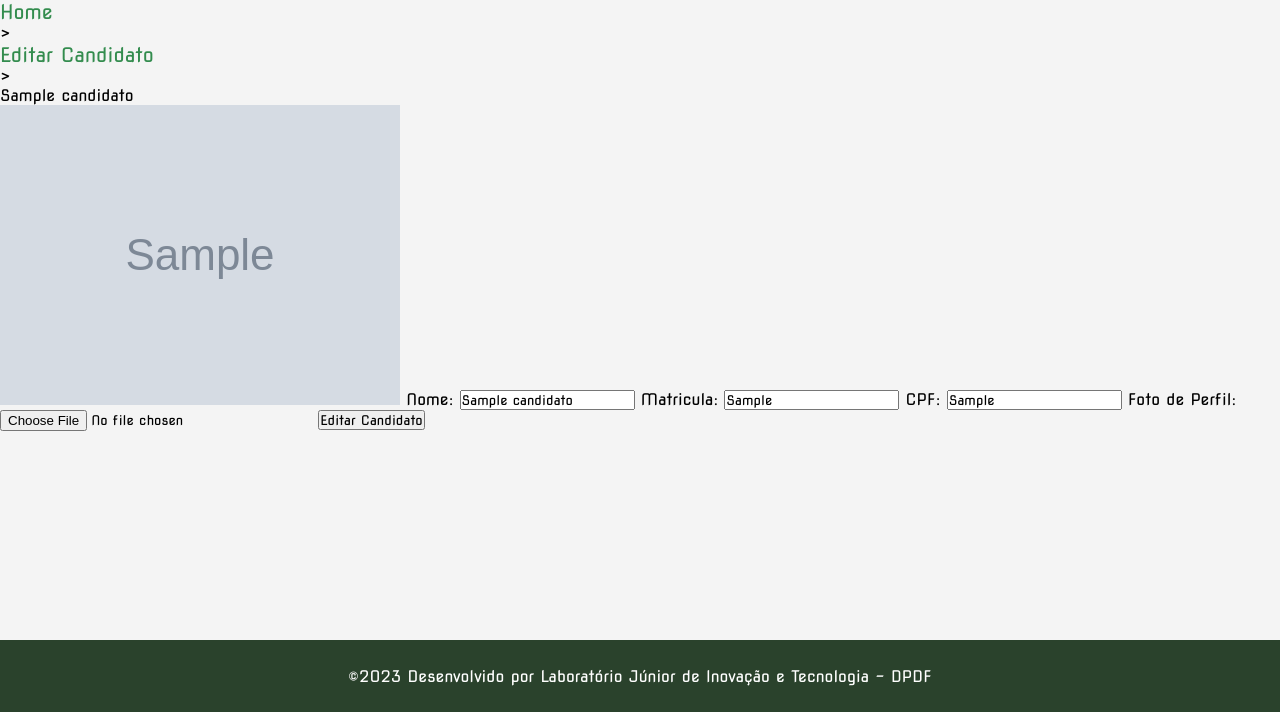
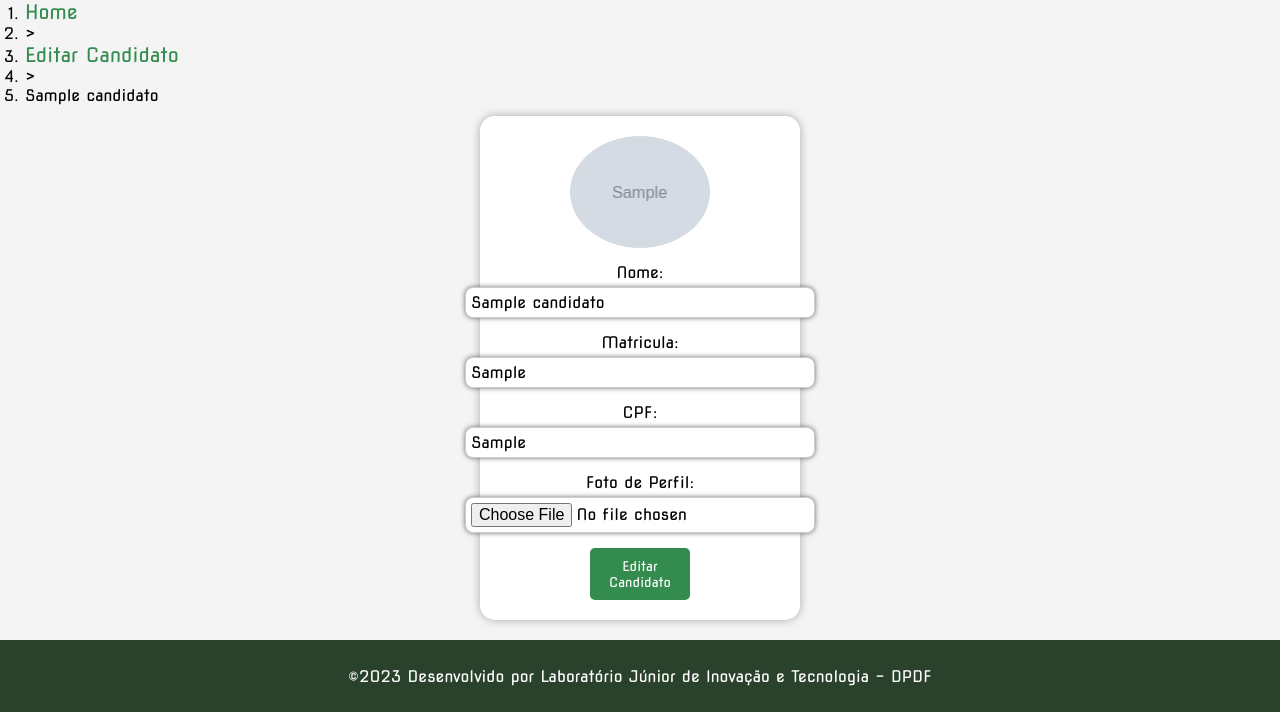
Before and after one commit to gontijogabriel/e-votos, a Django app: page /editar-candidato/1 in a window 1280 px wide. Shown: the part 88-800 px from the top of the page. Run offline with Django 4.2, Linux system fonts and the light colour scheme; a user stored in the database is signed in; tables that the repository leaves empty hold one stand-in row (values such as "Sample post"); grey boxes marked "Sample" are stand-in pictures.

Commit message:
editar candidato front, login ajuste front

```diff
--- a/sprint.txt
+++ b/sprint.txt
@@ -1,8 +1,13 @@
 - somente admin cadastra eleitor
+- gerar log de tudo que o administrador e comite do sistema faz, eleitor não
 
 - Login
     - remover cadastrar eleitor
 
+- Cadastro do eleitor
+    - Senha aleatória enviada para o e-mail, adm não saber qual é a senha !
+
+
 Ideias:
 - botao na pagina de login para eleitor realizar o voto
 - adicionar opcao onde o admin consegue importar uma planilha com os dados de candidatos e eleitores para serem cadastrados
--- a/static/css/style.css
+++ b/static/css/style.css
@@ -104,16 +104,24 @@ footer {
     font-size: 2rem;
     margin-bottom: 10px;
 }
+.login-form-container label {
+    align-self: self-start;
+    padding-left: 10px;
+}
 
 .login-form-container form {
+    display: flex;
+    align-items: center;
+    justify-content: center;
+    flex-direction: column;
     width: 100%; /* Ocupa toda a largura do contêiner pai */
     max-width: 400px; /* Define uma largura máxima para o formulário */
     margin: 0 auto;
     background-color: #fff;
     padding: 20px;
-    border-radius: 5px;
+    border-radius: 15px;
     box-shadow: 0 0 10px rgba(0, 0, 0, 0.3);
-
+    height: 400px;
 
 }
 
@@ -135,8 +143,10 @@ footer {
 }
 
 .login-form-link {
-    display: block;
-    margin-top: 10px;
+    align-self: self-start;
+    padding-left: 10px;
+    font-size: 12px;
+    margin-bottom: 15px;
     text-decoration: none;
     color: #007BFF;
 }
@@ -209,3 +219,75 @@ footer {
 
 
 /* FIM ADM HOME */
+
+
+/* EDITAR_CANDIDATO HOME */
+
+.editar-candidato-container{
+    display: flex;
+    justify-content: center;
+    align-items: center;
+    flex-direction: column;
+    width: 100%;
+    height: 100%;
+}
+.editar-candidato-container ol{
+    width: 100%;
+    height: 15%;
+    padding-left: 25px;
+}
+.editar-candidato-container img{
+    height: 250px;
+    width: 250px;
+}
+.editar-candidato-container form{
+    display: flex;
+    align-items: center;
+    flex-direction: column;
+    height: 85%;
+    width: 25%;
+    margin: 20px 0;
+    background-color: #fff;
+    padding: 20px;
+    border-radius: 15px;
+    box-shadow: 0 0 10px rgba(0, 0, 0, 0.3);
+
+}
+.editar-candidato-background{
+    border-radius: 50%;
+    background-repeat: no-repeat;
+    background-size: cover;
+    background-position: center;
+    width: 50%;
+    height: 35%;
+
+    margin-bottom: 15px;
+}
+
+.editar-candidato-container input {
+    width: 350px; /* Ocupa toda a largura, subtraindo o padding */
+    padding: 5px;
+     font-size: 16px;
+     border-width: 1px;
+     border-color: #CCCCCC;
+     background-color: #FFFFFF;
+     color: #000000;
+     border-style: solid;
+     border-radius: 8px;
+     box-shadow: 0px 0px 5px rgba(66,66,66,.75);
+     margin-top: 5px;
+     margin-bottom: 15px;
+}
+
+.editar-candidato-container button {
+    width: 100px;
+    background-color: #338C4E;
+    color: #fff;
+    padding: 10px;
+    border: none;
+    border-radius: 5px;
+    cursor: pointer;
+}
+
+
+/* FIM EDITAR_CANDIDATO HOME */
--- a/templates/editar_candidato.html
+++ b/templates/editar_candidato.html
@@ -2,9 +2,9 @@
 {% load static %}
 
 {% block content %}
-<section>
 
-    <ol class="caminho">
+<div class="editar-candidato-container">
+    <ol >
         <li><a href="{% url 'adm_home' %}">Home</a></li>
         <li>></li>
         <li><a href="{% url 'editar_candidatos_todos' %}">Editar Candidato</a></li>
@@ -14,9 +14,9 @@
 
     <form action="{% url 'editar_candidato' candidato_id=candidato.id %}" method="POST" enctype="multipart/form-data">
         {% csrf_token %}
+        <div style="background-image: url('/media/{{ candidato.foto_perfil }}');" class="editar-candidato-background" name="foto_perfil" id="foto_perfil" accept="image/*" alt="foto de perfil">
 
-        <img name="foto_perfil" id="foto_perfil" src="/media/{{ candidato.foto_perfil }}" accept="image/*" alt="foto de perfil">
-
+        </div>
         <label for="nome">Nome:</label>
         <input type="text" id="nome" name="nome" value="{{ candidato.nome }}" required>
 
@@ -32,5 +32,5 @@
         <button type="submit">Editar Candidato</button>
     </form>
 
-</section>
+</div>
 {% endblock %}
```
Also changed, not shown: templates/login.html (+4 -4 lines).
